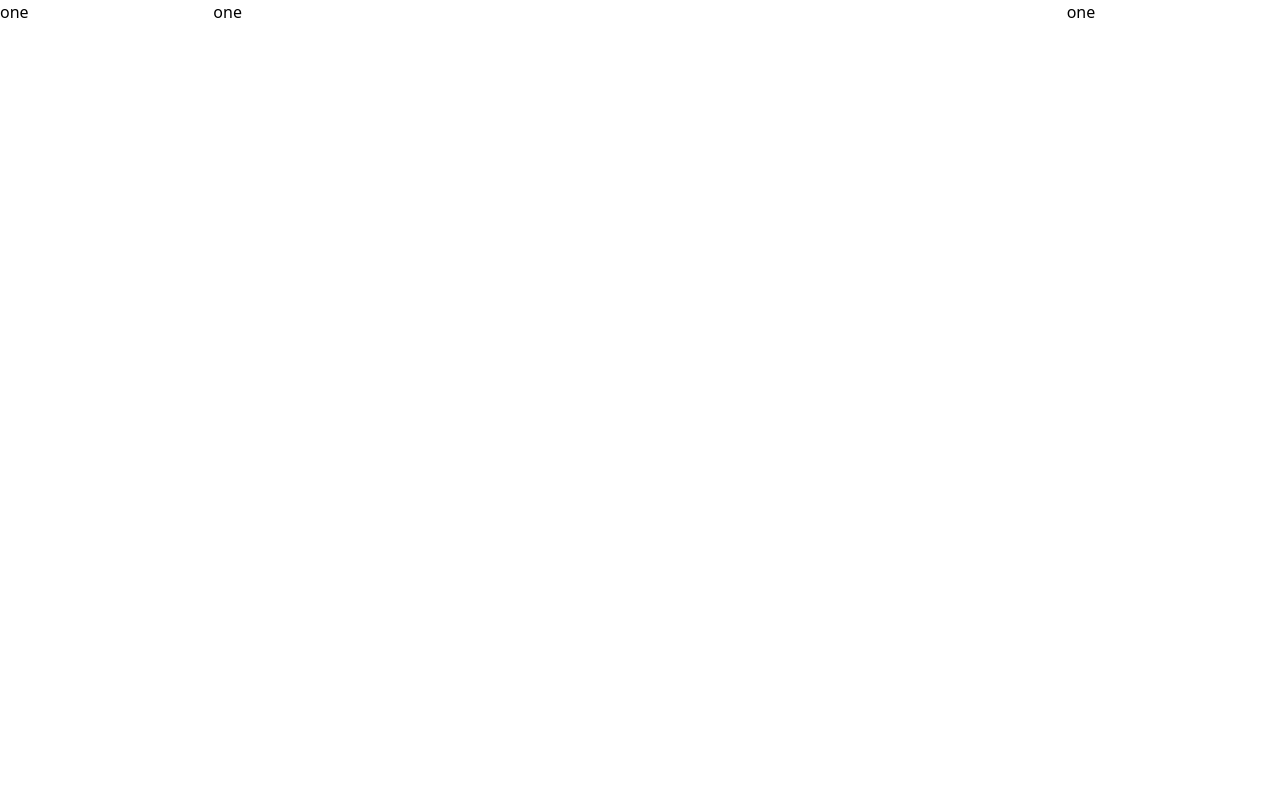
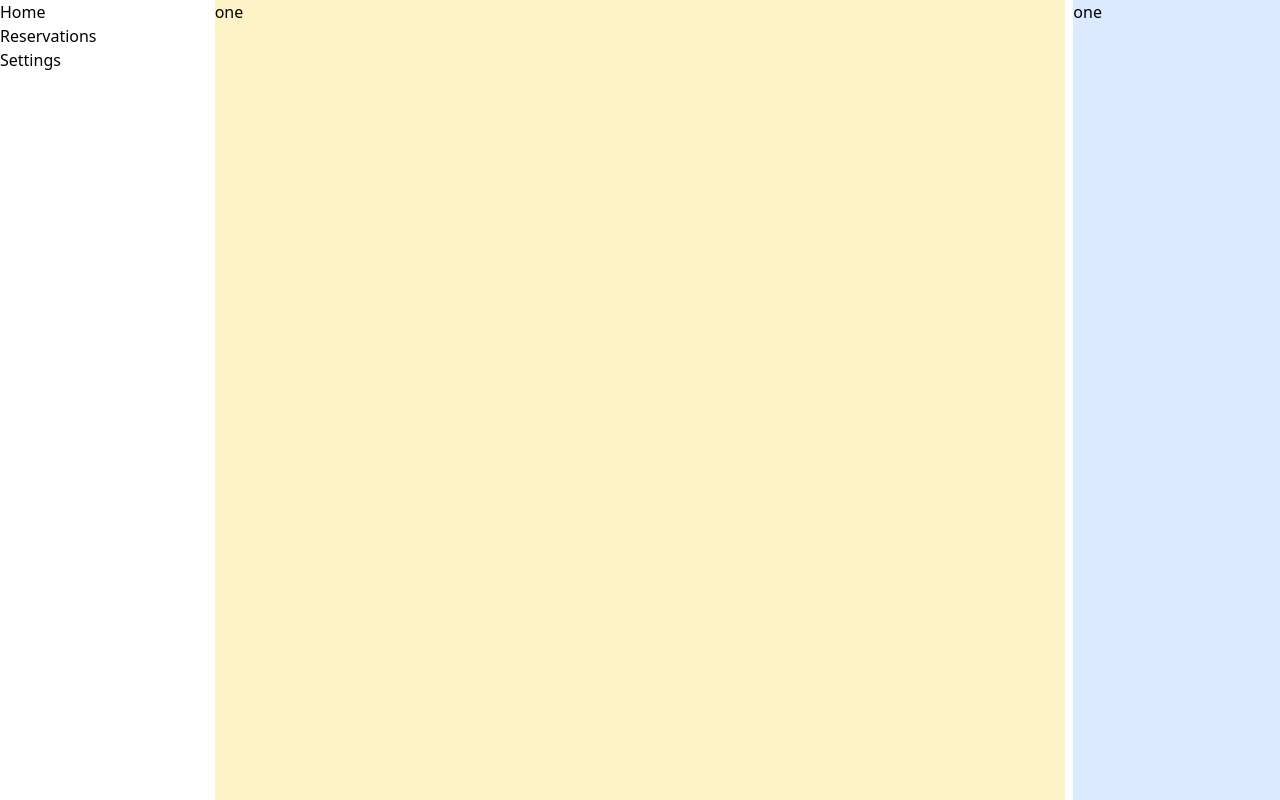
Before and after one commit to kiks12/Cheers-Business, a Next.js app: page / in a window 1280 px wide. Built offline with nearby package versions, Linux system fonts and the light colour scheme.

Commit message:
side bar structure

```diff
--- a/pages/index.tsx
+++ b/pages/index.tsx
@@ -1,5 +1,6 @@
 import type { NextPage } from "next";
 import Head from "next/head";
+import Sidebar from "../src/Components/Left-Side-Bar/sidebar";
 
 const Home: NextPage = () => {
 	return (
@@ -7,10 +8,10 @@ const Home: NextPage = () => {
 			<Head>
 				<title>Cheers Dashboard</title>
 			</Head>
-			<main className="h-screen w-screen grid grid-cols-6">
-				<div>one</div>
-				<div className="col-span-4">one</div>
-				<div>one</div>
+			<main className="h-screen w-screen grid grid-cols-6 gap-2">
+				<Sidebar />
+				<div className="col-span-4 bg-yellow-100">one</div>
+				<div className="bg-blue-100">one</div>
 			</main>
 		</>
 	);
--- /dev/null
+++ b/src/Components/Left-Side-Bar/sidebar.tsx
@@ -0,0 +1,17 @@
+import React from "react";
+
+const Sidebar: React.FC = () => {
+    return (
+        <div>
+            <nav>
+                <ul>
+                    <li>Home</li>
+                    <li>Reservations</li>
+                    <li>Settings</li>
+                </ul>
+            </nav>
+        </div>
+    )
+}
+
+export default Sidebar;
```
